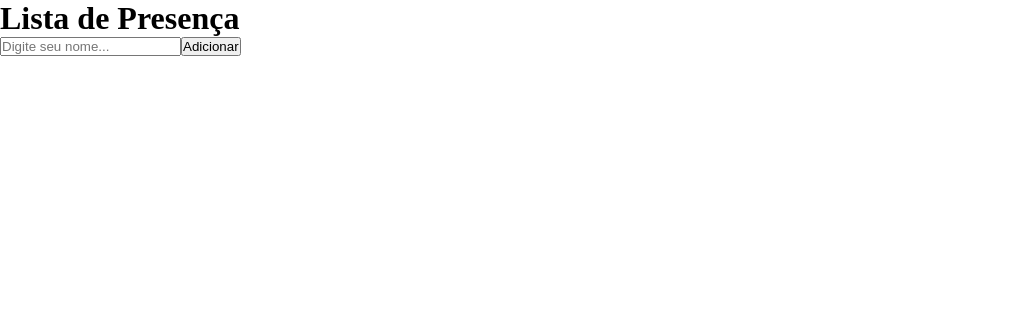
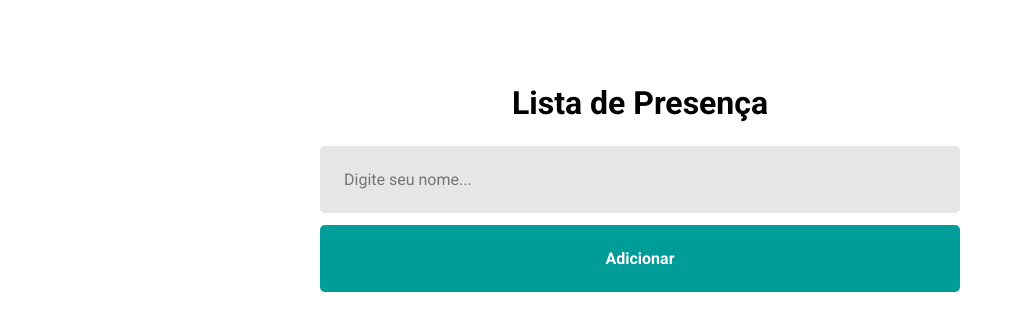
Before and after one commit to arTiwnl/Curso-de-React-na-Rocketseat, a React (Vite) app in the folder reactapp/: page / in a window 1280 px wide. Shown: the top 330 px of the page, without its empty margins (0-1023 px from the left). Built offline with nearby package versions, Linux system fonts and the light colour scheme.

Commit message:
feat: font and personalization added

```diff
--- a/reactapp/index.html
+++ b/reactapp/index.html
@@ -3,6 +3,12 @@
   <head>
     <meta charset="UTF-8" />
     <meta name="viewport" content="width=device-width, initial-scale=1.0" />
+
+
+
+    <link rel="preconnect" href="https://fonts.googleapis.com"><link rel="preconnect" href="https://fonts.gstatic.com" crossorigin><link href="https://fonts.googleapis.com/css2?family=Inter:wght@400;500&family=Roboto:wght@400;500;700&display=swap" rel="stylesheet">
+
+
     <title>App Lista de Presença</title>
   </head>
   <body>
--- a/reactapp/src/pages/Home/index.jsx
+++ b/reactapp/src/pages/Home/index.jsx
@@ -3,10 +3,10 @@ import './style.css'
 export function Home() {
 
   return (
-   <>
+   <div className='container'>
    <h1>Lista de Presença</h1>
    <input type="text" placeholder="Digite seu nome..."/>
    <button type="button">Adicionar</button>
-   </>
+   </div>
   )
 }
--- a/reactapp/src/pages/Home/style.css
+++ b/reactapp/src/pages/Home/style.css
@@ -0,0 +1,42 @@
+.container{
+    display: flex;
+    align-items: center;
+    flex-direction: column;
+}
+
+.container h1{
+    margin: 84px 0 24px;
+}
+
+.container input {
+    width: 50%;
+    padding: 24px;
+
+    background: #e6e6e6;
+    border-radius: 5px;
+    border: none;
+
+    font-size: 16px;
+}
+
+.container button {
+    width: 50%;
+    padding: 24px;
+    font-weight: 700;
+
+    background: #009c97;
+    color: #FFFFFF;
+
+    border-radius: 5px;
+    margin: 12px 0 84px;
+    border:none;
+
+    cursor: pointer;
+    transition: filter 0.2s;
+
+    font-size: 16px;
+}
+
+.container button:hover{
+    filter: brightness(0.9);
+}
--- a/reactapp/src/styles/global.css
+++ b/reactapp/src/styles/global.css
@@ -2,4 +2,14 @@
     margin: 0;
     padding: 0;
     box-sizing: border-box;
+
+
 }
+
+body, input, button {
+
+    font-size: 16px;
+    font-family: 'Roboto', sans-serif;
+
+    -webkit-font-smoothing: antialiased;
+}
```
